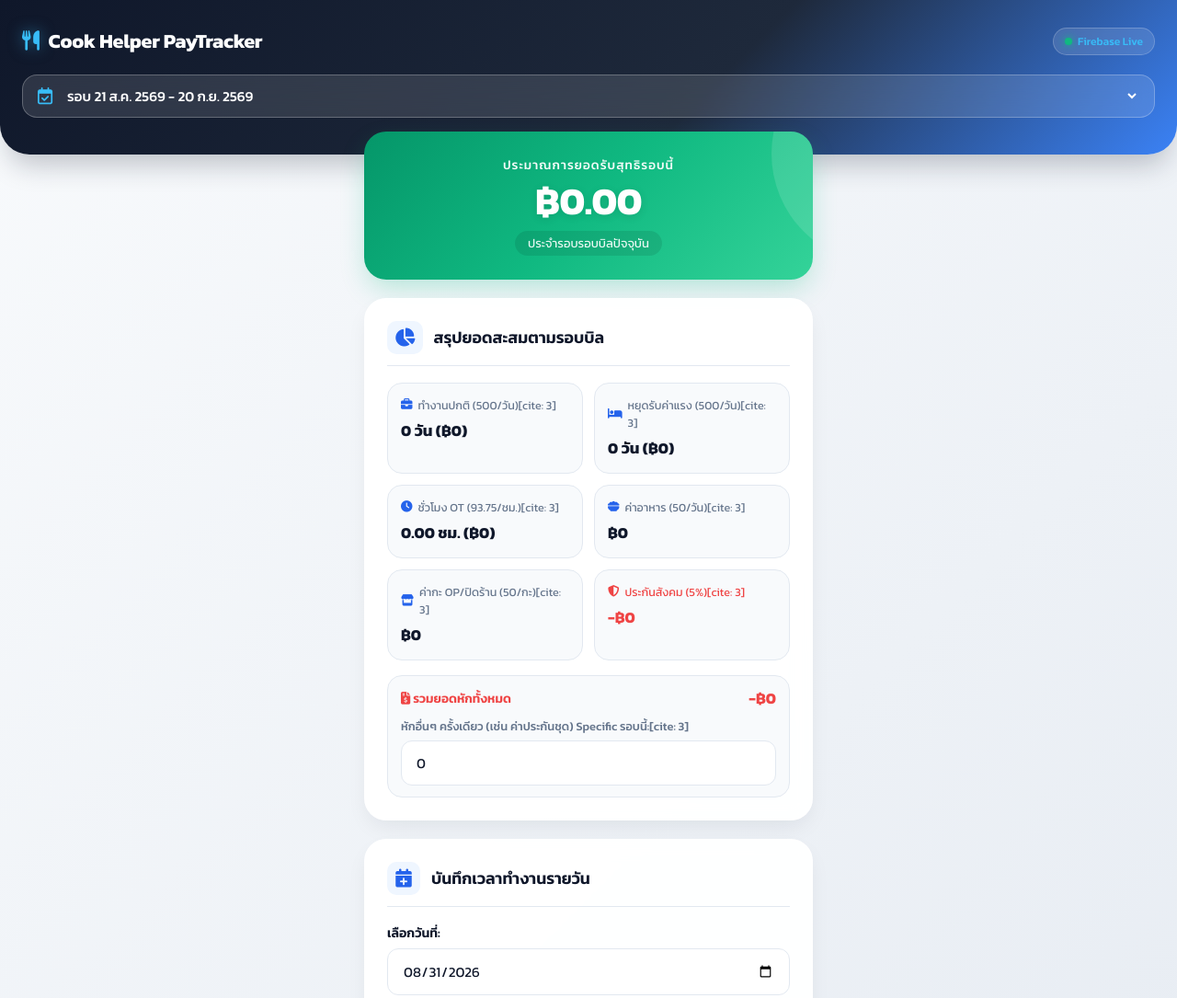
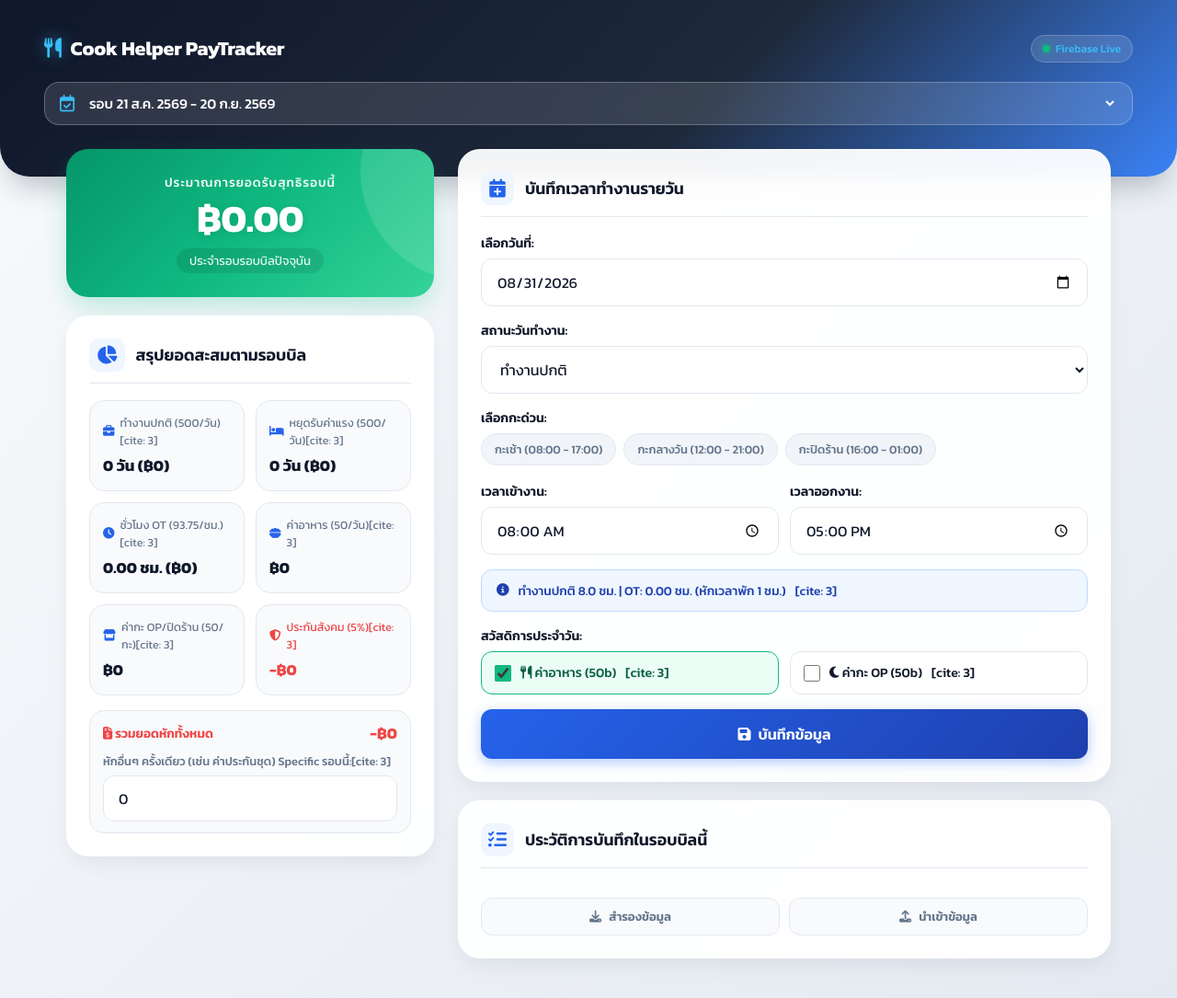
Before and after one commit to Heart-testx/GOAL, a plain HTML site: page index.html in a window 1280 px wide. Shown: the top 1085 px of the page at 92% size. Drawn offline with Linux system fonts and the light colour scheme; no server answers.

Commit message:
Update index.html

```diff
--- a/index.html
+++ b/index.html
@@ -139,9 +139,72 @@
 
         /* Container Layout */
         .container {
+            width: 100%;
             max-width: 520px;
             margin: -25px auto 0 auto;
             padding: 0 16px;
+        }
+
+        /* ============ Small phones (very narrow) ============ */
+        @media (max-width: 359px) {
+            .app-header { padding: 22px 16px 32px 16px; }
+            .brand-title { font-size: 1.15rem; }
+            .net-amount { font-size: 2.15rem; }
+            .summary-grid, .checkbox-grid, .time-grid { grid-template-columns: 1fr 1fr; gap: 8px; }
+            .card { padding: 18px; }
+        }
+
+        /* ============ Tablets / small laptops ============ */
+        @media (min-width: 700px) {
+            .container { max-width: 660px; padding: 0 24px; }
+            .app-header { padding: 32px 40px 46px 40px; }
+            .net-amount { font-size: 2.9rem; }
+        }
+
+        /* ============ Desktop: two-column layout ============ */
+        @media (min-width: 1024px) {
+            .container {
+                max-width: 1120px;
+                margin-top: -30px;
+                display: grid;
+                grid-template-columns: minmax(340px, 400px) 1fr;
+                align-items: start;
+                gap: 26px;
+                padding: 0 32px;
+            }
+
+            .col-left {
+                position: sticky;
+                top: 24px;
+            }
+
+            .container > .rate-info {
+                grid-column: 1 / -1;
+            }
+
+            .col-right .card:last-of-type #historyList {
+                max-height: 60vh;
+                overflow-y: auto;
+                padding-right: 4px;
+            }
+
+            .col-right .card:last-of-type #historyList::-webkit-scrollbar {
+                width: 6px;
+            }
+
+            .col-right .card:last-of-type #historyList::-webkit-scrollbar-thumb {
+                background: var(--border);
+                border-radius: 10px;
+            }
+
+            .app-header { padding: 36px 48px 56px 48px; }
+            .header-top { max-width: 1120px; margin: 0 auto 20px auto; }
+            .period-selector-wrapper { max-width: 1120px; margin: 0 auto; }
+        }
+
+        @media (min-width: 1280px) {
+            .container { max-width: 1200px; }
+            .header-top, .period-selector-wrapper { max-width: 1200px; }
         }
 
         /* Modern Card Elements */
@@ -304,7 +367,7 @@
             padding: 12px 16px;
             border: 1.5px solid var(--border);
             border-radius: var(--radius-md);
-            font-size: 0.95rem;
+            font-size: 16px; /* 16px avoids iOS Safari auto-zoom on focus */
             color: var(--text-main);
             background-color: #ffffff;
             transition: var(--transition);
@@ -592,6 +655,8 @@
 
     <div class="container">
 
+      <div class="col-left">
+
         <!-- Net Payment Card -->
         <div class="net-pay-card">
             <div class="net-title">ประมาณการยอดรับสุทธิรอบนี้</div>
@@ -650,6 +715,10 @@
                 </div>
             </div>
         </div>
+
+      </div>
+
+      <div class="col-right">
 
         <!-- Daily Input Form -->
         <div class="card">
@@ -739,6 +808,8 @@
                 </button>
             </div>
         </div>
+
+      </div>
 
         <!-- Info Card -->
         <div class="rate-info">
```
